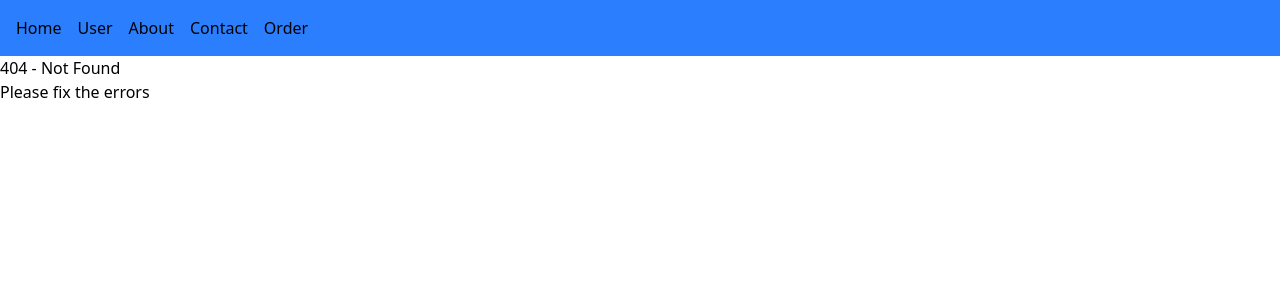
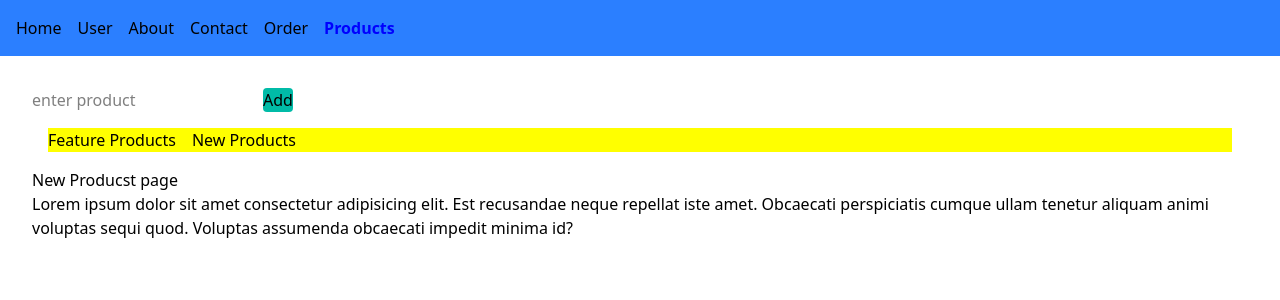
Before and after one commit to abyssiniatech/react-vite-project, a React (Vite) app: page /products/new in a window 1280 px wide. Before the commit this address had no page. Shown: the top 300 px of the page. Built offline with nearby package versions, Linux system fonts and the light colour scheme.

Commit message:
nested routes in react router

```diff
--- a/src/App.tsx
+++ b/src/App.tsx
@@ -1,3 +1,4 @@
+
 import { Route, Routes } from "react-router-dom"
 import Navbar from "./Components/Navbar"
 import User from "./Components/User/User"
@@ -6,6 +7,9 @@ import About from "./Components/About/About"
 import Contact from "./Components/Contact/Contact"
 import Order from "./Components/Order/OrderSummary"
 import Notfound from "./Components/Notfound"
+import Products from "./Components/Product/Product"
+import Feature_products from "./Components/Product/Feature_products"
+import New_products from "./Components/Product/New_products"
 const App = () => {
   return (
     <div>
@@ -20,6 +24,11 @@ const App = () => {
            <Route path="/contact" element={<Contact />} />
             <Route path="/order" element={<Order />} />
             <Route path="*" element={<Notfound />} />
+            <Route path="/products" element={<Products />} >
+                <Route path="feature" element={<Feature_products />} />
+                <Route path="new" element={<New_products />} />
+
+            </Route>
       </Routes>
     </div>
   )
--- a/src/Components/Navbar.tsx
+++ b/src/Components/Navbar.tsx
@@ -12,6 +12,9 @@ const Navbar =({ activeStyle }: NavbarProps) => {
                 <li><NavLink to="/about" style={({ isActive }) => activeStyle(isActive)}>About</NavLink></li>
                 <li><NavLink to='/contact' style={({ isActive }) => activeStyle(isActive)}>Contact</NavLink></li>
                 <li><NavLink to='/order' style={({ isActive }) => activeStyle(isActive)}>Order</NavLink> </li>
+               <li><NavLink to='/products' style={({ isActive }) => activeStyle(isActive)}>Products</NavLink></li>
+
+
          </ul>
      </nav>
      )
--- /dev/null
+++ b/src/Components/Product/Feature_products.tsx
@@ -0,0 +1,11 @@
+
+
+const Feature_products = () => {
+  return (
+    <div>
+         <h1>feature products</h1>
+    </div>
+  )
+}
+
+export default Feature_products
--- /dev/null
+++ b/src/Components/Product/New_products.tsx
@@ -0,0 +1,12 @@
+const New_products =()=>{
+
+        return(
+             <div>
+                   <h1>New Producst page </h1>
+                   <p>Lorem ipsum dolor sit amet consectetur adipisicing elit. Est recusandae neque repellat iste amet. Obcaecati perspiciatis cumque ullam tenetur aliquam animi voluptas sequi quod. Voluptas assumenda obcaecati impedit minima id?
+
+                   </p>
+             </div>
+        )
+}
+export default New_products
--- /dev/null
+++ b/src/Components/Product/Product.tsx
@@ -0,0 +1,16 @@
+import { Link,Outlet } from "react-router-dom"
+
+const Products =()=>{
+    return (
+        <div className="p-4 m-4 ">
+            <input type="text" placeholder="enter product" />
+            <button className="bg-teal-500 rounded">Add</button>
+                 <nav style={{backgroundColor:"yellow"}} className="flex gap-4 m-4">
+                  <Link to="feature" >Feature Products</Link>
+                  <Link to="new">New Products</Link>
+                   </nav>
+                   <Outlet />
+        </div>
+    )
+}
+export default  Products
```
